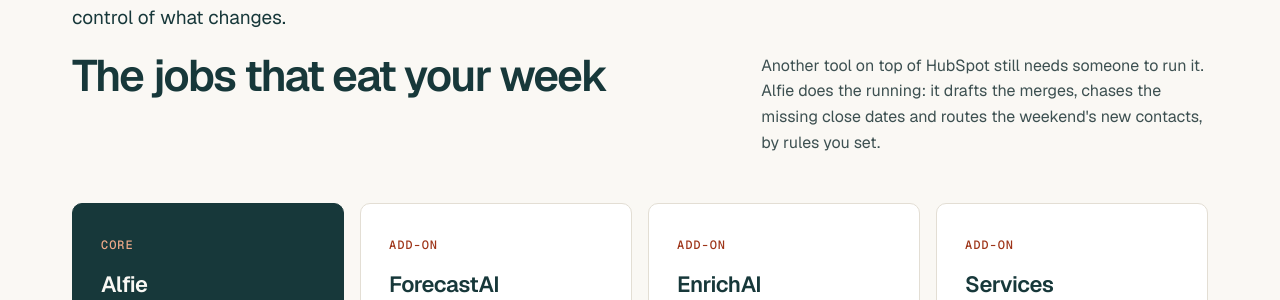
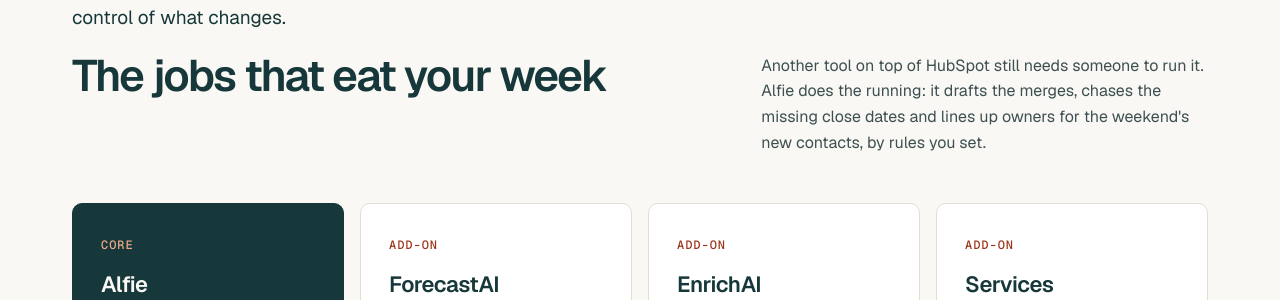
Before and after one commit to bsstaveley87/workwithalfie-site, a Jekyll site: the page built from index.html, in a window 1280 px wide and 900 px high, scrolled down 1225 px. Shown: the part 205-505 px from the top of the window. Built offline with Jekyll 4.4.1, drawn with Linux system fonts in a browser that asks for light colours.

Commit message:
Services angle: CMO final Home line and Upkeep label

```diff
--- a/index.html
+++ b/index.html
@@ -51,7 +51,7 @@ scripts: [home.js]
     <p class="label">What Alfie takes off your plate</p>
     <p class="lead-def">{{ site.entity.definition }}</p>
     <h2 id="offer-title">The jobs that eat your week</h2>
-    <p class="intro-text">Another tool on top of HubSpot still needs someone to run it. Alfie does the running: it drafts the merges, chases the missing close dates and routes the weekend's new contacts, by rules you set.</p>
+    <p class="intro-text">Another tool on top of HubSpot still needs someone to run it. Alfie does the running: it drafts the merges, chases the missing close dates and lines up owners for the weekend's new contacts, by rules you set.</p>
     <div class="cards c4">
       <article class="card core"><span class="tag">CORE</span><h3>Alfie</h3><p>Merging duplicates. Filling and fixing required fields. Routing new contacts and companies to the right owner. Moving a leaver's accounts to the people taking over. Tidying properties like emails, phone numbers, websites and countries. Linking subsidiaries to their parent. We set it up on standard rules tuned to your team, and you add the next process when you're ready.</p><a class="more" href="/features/">What core Alfie does</a></article>
       <article class="card"><span class="tag">ADD-ON</span><h3>ForecastAI</h3><p>A fully automated leadership forecast built from what's in HubSpot, posted to Slack on your schedule, with deals at risk called out. No Friday chasing reps for updates.</p><a class="more" href="/forecastai/">About ForecastAI</a></article>
--- a/who-its-for.html
+++ b/who-its-for.html
@@ -32,7 +32,7 @@ crumb: "Who it's for"
 </div></section>
 
 <section class="sec" id="upkeep" aria-labelledby="wu-title"><div class="wrap split">
-  <div><h2 id="wu-title">If the job is mostly upkeep</h2></div>
+  <div><p class="label">Upkeep</p><h2 id="wu-title">If the job is mostly upkeep</h2></div>
   <div><p class="intro-text">Most HubSpot upkeep repeats: tidying after an import, chasing deals with no close date, moving a leaver's accounts. You could hire for that or buy a freelance admin's hours. Alfie takes on the repeat work itself, by rules you set, and leaves the judgment calls and bigger projects to your team and any experts you already use.</p></div>
 </div></section>
 
```
